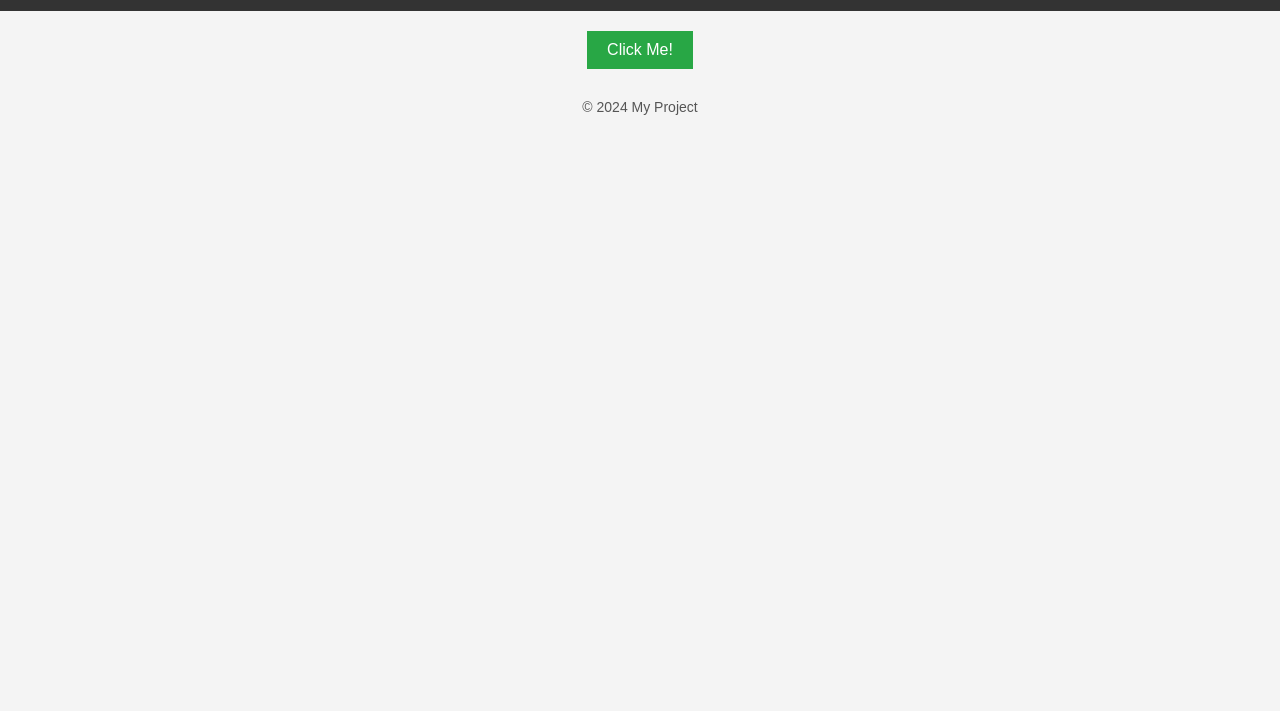
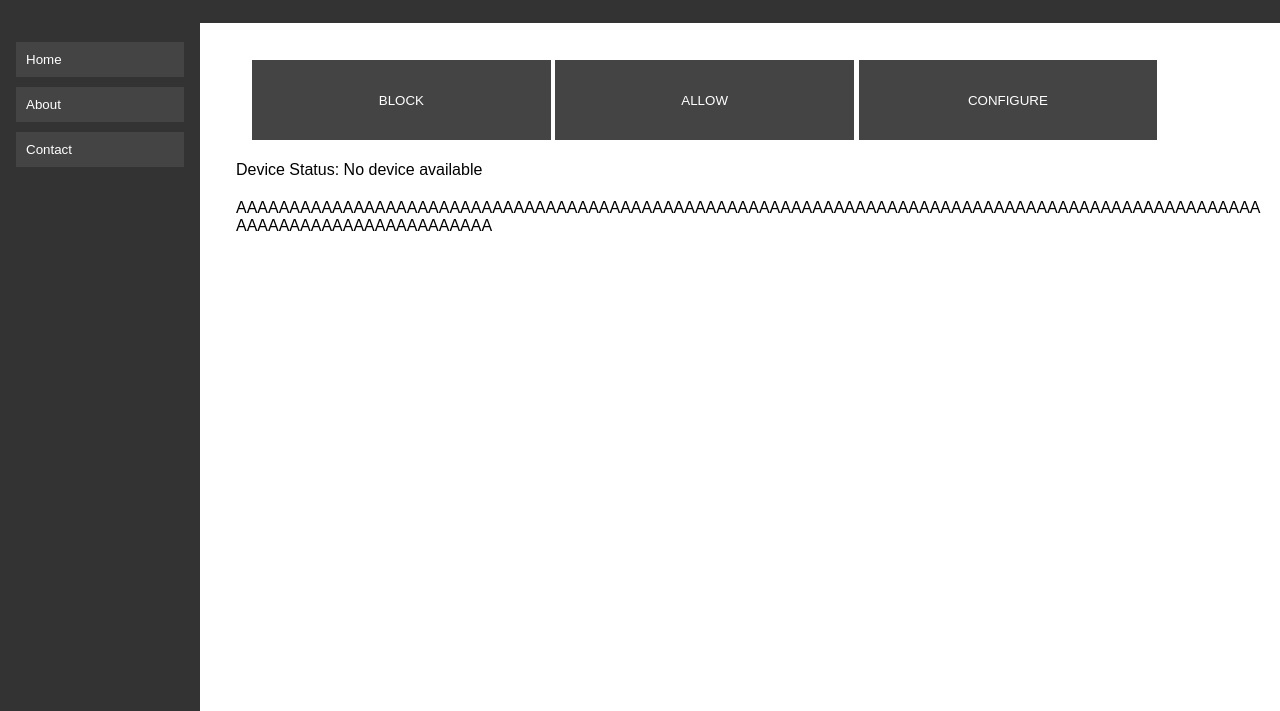
Before and after one commit to Umarrashid1/Hardwall_Cloud, a website: page public/index.html in a window 1280 px wide. Shown: the part 89-800 px from the top of the page. Drawn offline with Linux system fonts and the light colour scheme.

Commit message:
Buttons added basic layout

```diff
--- a/package.json
+++ b/package.json
@@ -10,6 +10,7 @@
   "author": "",
   "license": "ISC",
   "dependencies": {
-    "express": "^4.21.1"
+    "express": "^4.21.1",
+    "ws": "^8.18.0"
   }
 }
--- a/public/index.html
+++ b/public/index.html
@@ -3,23 +3,42 @@
 <head>
     <meta charset="UTF-8">
     <meta name="viewport" content="width=device-width, initial-scale=1.0">
-    <title>Simple UI</title>
+    <title>Simple UI with Side Panel</title>
     <link rel="stylesheet" href="style.css">
 </head>
 <body>
-    <header>
-        <h1>Welcome to My Project</h1>
-    </header>
+<header>
+    <h1>HARDWALL</h1>
+</header>
 
-    <main>
-        <button id="clickMe">Click Me!</button>
-        <p id="message"></p>
-    </main>
+<!-- Side Panel -->
+<div id="sidePanel">
+    <button class="sideButton" id="homeButton">Home</button>
+    <button class="sideButton" id="aboutButton">About</button>
+    <button class="sideButton" id="contactButton">Contact</button>
+</div>
 
-    <footer>
-        <p>&copy; 2024 My Project</p>
-    </footer>
+<!-- Main Content -->
+<main>
+    <!-- Top Panel Buttons -->
+    <div id="topPanel">
+        <button class="topButton" id="blockButton">BLOCK</button>
+        <button class="topButton" id="allowButton">ALLOW</button>
+        <button class="topButton" id="configureButton">CONFIGURE</button>
+    </div>
 
-    <script src="script.js"></script>
+    <!-- Output Window -->
+    <div id="outputWindow">
+        <label id="deviceStatus">
+            Device Status: <span id="deviceStatusText"></span>
+        </label>
+
+        <label id="outputWindowLabel">
+            AAAAAAAAAAAAAAAAAAAAAAAAAAAAAAAAAAAAAAAAAAAAAAAAAAAAAAAAAAAAAAAAAAAAAAAAAAAAAAAAAAAAAAAAAAAAAAAAAAAAAAAAAAAAAAAAAAAAAAAA
+        </label>
+    </div>
+</main>
+
+<script src="script.js"></script>
 </body>
 </html>
--- a/public/script.js
+++ b/public/script.js
@@ -1,3 +1,40 @@
-document.getElementById('clickMe').addEventListener('click', function() {
-    document.getElementById('message').textContent = 'Button clicked!';
+// Event Listeners for Side Panel Buttons
+document.getElementById("homeButton").addEventListener("click", () => {
+    console.log("Home button clicked");
+    // Placeholder for backend call
 });
+
+document.getElementById("aboutButton").addEventListener("click", () => {
+    console.log("About button clicked");
+    // Placeholder for backend call
+});
+
+document.getElementById("contactButton").addEventListener("click", () => {
+    console.log("Contact button clicked");
+    // Placeholder for backend call
+});
+
+// Event Listeners for Top Panel Buttons
+document.getElementById("blockButton").addEventListener("click", () => {
+    console.log("Block button clicked");
+    // Placeholder for backend call
+});
+
+document.getElementById("allowButton").addEventListener("click", () => {
+    console.log("Allow button clicked");
+    // Placeholder for backend call
+});
+
+document.getElementById("configureButton").addEventListener("click", () => {
+    console.log("Configure button clicked");
+    // Placeholder for backend call
+});
+
+// Updating Device Status Placeholder
+function updateDeviceStatus(statusText) {
+    const statusElement = document.getElementById("deviceStatusText");
+    statusElement.textContent = statusText;
+}
+
+// Example usage: Simulate status update
+updateDeviceStatus("No device available");
--- a/public/style.css
+++ b/public/style.css
@@ -1,38 +1,102 @@
 body {
+    margin: 0;
     font-family: Arial, sans-serif;
-    margin: 0;
     padding: 0;
-    background-color: #f4f4f4;
+    overflow: hidden;
+    word-wrap: break-word;
+}
+.container {
+    max-width: 100%; /* Ensure it never exceeds the viewport width */
+    overflow: hidden; /* Hides overflow (e.g., content or images) */
 }
 
-header {
+header, footer {
     background-color: #333;
     color: white;
-    padding: 10px 0;
     text-align: center;
+    padding: 1rem;
+    height: 80px;
 }
 
 main {
-    text-align: center;
-    margin: 20px;
+    padding: 1rem;
 }
 
-button {
-    padding: 10px 20px;
-    font-size: 16px;
-    background-color: #28a745;
+.outputWindowLabel{
+    border-color: #333333;
+    border-width: thick;
+    border-style: solid;
+    border-radius: 2px;
+
+}
+#outputWindow {
+    display: flex; /* Use flexbox for alignment */
+    flex-direction: column; /* Arrange items vertically */
+    gap: 20px; /* Add spacing between the child elements */
+}
+
+#topPanel {
+    flex-direction: column;
+    padding: 1rem;
+    box-sizing: border-box;
+}
+
+.topButton{
+    background-color: #444;
     color: white;
     border: none;
+    padding: 10px;
+    margin: 5px 0;
+    text-align: center;
     cursor: pointer;
+    transition: background-color 0.3s ease;
+    height: 80px;
+    width: 30%;
+
 }
 
-button:hover {
-    background-color: #218838;
+/* Sidebar Styling */
+#sidePanel {
+    width: 200px;
+    background-color: #333;
+    position: absolute; /* Make the sidebar independent of the main flow */
+    top: 110px; /* Position it below the header (assuming header is 60px tall) */
+    left: 0; /* Keep it on the left side */
+    bottom: 0; /* Ensure it stretches to the bottom */
+    display: flex;
+    flex-direction: column;
+    padding: 1rem;
+    box-sizing: border-box;
 }
 
-footer {
-    text-align: center;
-    margin-top: 30px;
-    font-size: 14px;
-    color: #555;
+.sideButton {
+    background-color: #444;
+    color: white;
+    border: none;
+    padding: 10px;
+    margin: 5px 0;
+    text-align: left;
+    cursor: pointer;
+    transition: background-color 0.3s ease;
 }
+
+.sideButton:hover {
+    background-color: #555;
+}
+.topButton:hover {
+    background-color: #555;
+}
+
+/* Main Content Styling */
+main {
+    margin-left: 220px; /* Space for the sidebar */
+    padding: 1rem;
+    box-sizing: border-box;
+}
+
+
+
+div, p, span {
+    word-wrap: break-word; /* Breaks words if necessary */
+    white-space: normal; /* Allows text to wrap normally */
+}
```
Also changed, not shown: 1 other file.
